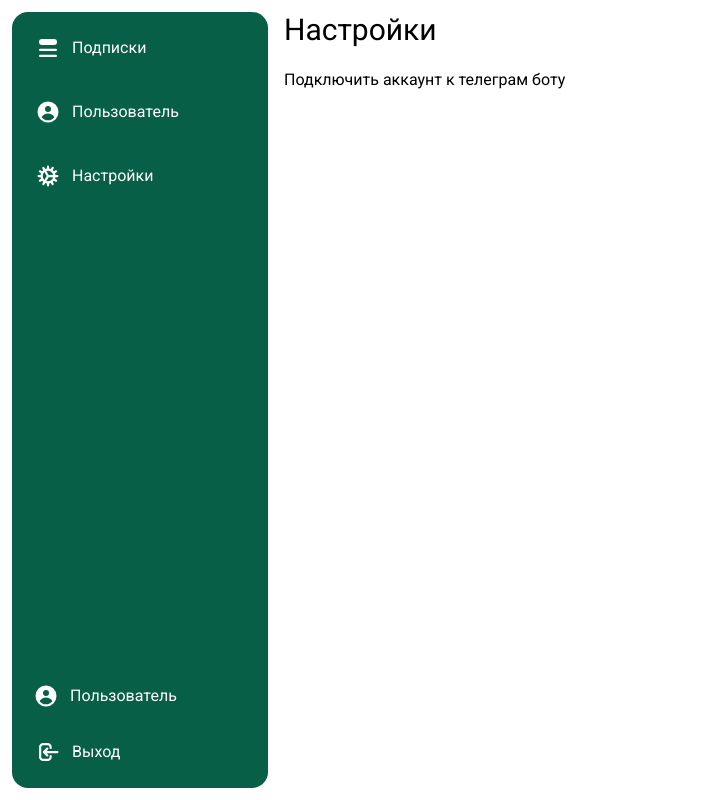
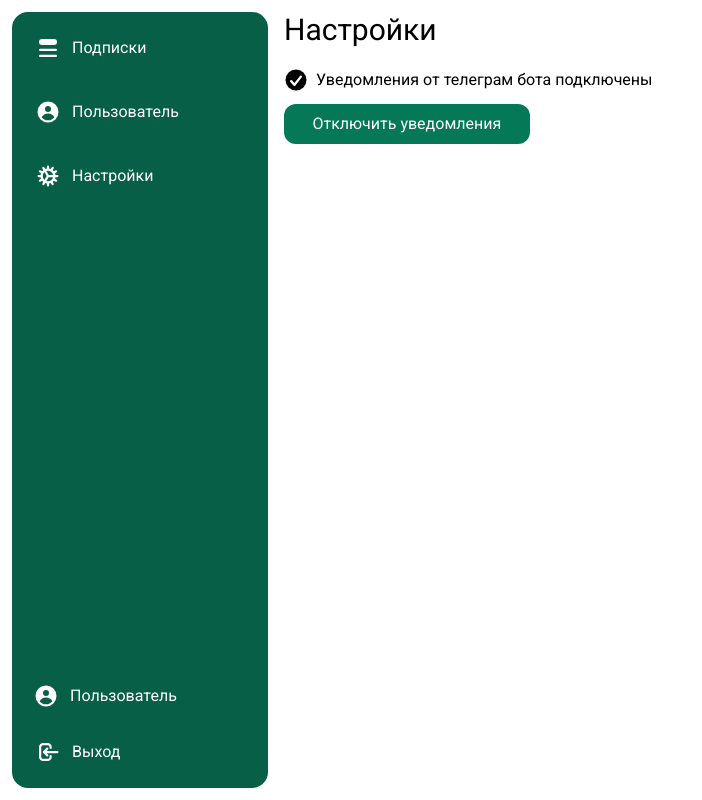
Before and after one commit to vovamishenskiy/harmonysub, a Next.js app: page /settings in a window 1280 px wide. Shown: the whole page, without its empty margins (0-702 px from the left). Built offline with nearby package versions, Linux system fonts and the light colour scheme; no server answers.

Commit message:
стили кнопки подключения/отключения телеграма

```diff
--- a/src/components/ConnectTelegramButton.tsx
+++ b/src/components/ConnectTelegramButton.tsx
@@ -1,7 +1,7 @@
 'use client';
 
-import { revalidatePath } from "next/cache";
 import React, { useState, useEffect } from "react";
+import { CheckCircleIcon, XCircleIcon } from "@heroicons/react/16/solid";
 
 const ConnectTelegramButton = () => {
     const [isConnected, setIsConnected] = useState(false);
@@ -23,13 +23,11 @@ const ConnectTelegramButton = () => {
     const handleConnect = () => {
         const botUsername = 'harmonysub_bot';
         window.open(`https://t.me/${botUsername}?start`, '_target');
-        revalidatePath('/settings')
     }
 
     const handleDisconnect = () => {
         const botUsername = 'harmonysub_bot';
         window.open(`https://t.me/${botUsername}?disconnect`, '_target');
-        revalidatePath('/settings')
     }
 
     if (loading) {
@@ -37,9 +35,29 @@ const ConnectTelegramButton = () => {
     }
 
     return (
-        <button onClick={isConnected ? handleDisconnect : handleConnect} className="btn btn-primary">
-            {isConnected ? 'Отключить аккаунт от телеграм бота' : 'Подключить аккаунт к телеграм боту'}
-        </button>
+        <div className="flex flex-col">
+            {isConnected ? (
+                <div className="flex flex-col">
+                    <div className="flex flex-row gap-2">
+                        <XCircleIcon className="w-6 h-6 mb-3" />
+                        <p>Уведомления от телеграм бота подключены</p>
+                    </div>
+                    <button onClick={handleConnect} className="btn btn-primary rounded-xl w-2/3 p-2 bg-emerald-700 hover:bg-emerald-600 text-white transition ease">
+                        Подключить уведомления
+                    </button>
+                </div>
+            ) : (
+                <div className="flex flex-col">
+                    <div className="flex flex-row gap-2">
+                        <CheckCircleIcon className="w-6 h-6 mb-3" />
+                        <p>Уведомления от телеграм бота подключены</p>
+                    </div>
+                    <button onClick={handleDisconnect} className="btn btn-primary rounded-xl w-2/3 p-2 bg-emerald-700 hover:bg-emerald-600 text-white transition ease">
+                        Отключить уведомления
+                    </button>
+                </div>
+            )}
+        </div>
     );
 };
 
```
